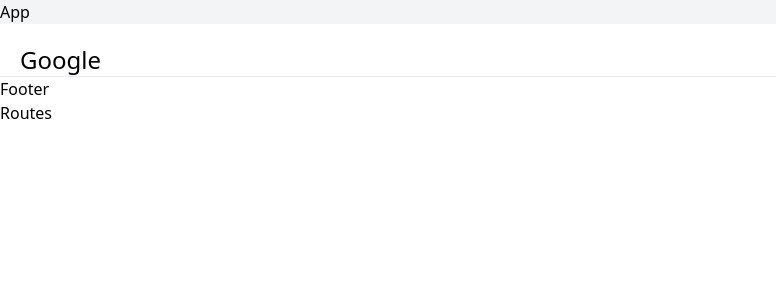
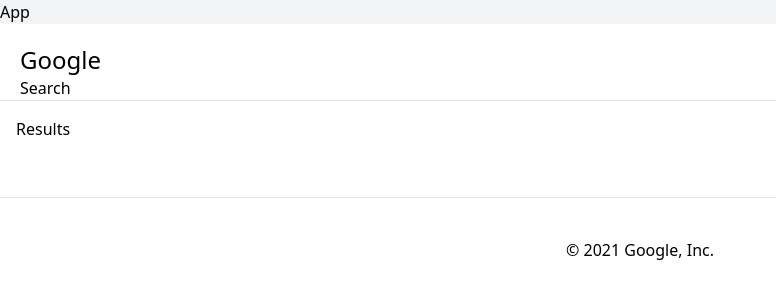
Before and after one commit to narimenelamini/google_search_app, a React (Create React App) app: page /news in a window 1280 px wide. Shown: the top 300 px of the page, without its empty margins (0-776 px from the left). Built offline with nearby package versions, Linux system fonts and the light colour scheme.

Commit message:
Adding routers

```diff
--- a/package.json
+++ b/package.json
@@ -15,7 +15,7 @@
     "react-dom": "^18.2.0",
     "react-loader-spinner": "^5.1.7-beta.1",
     "react-player": "^2.10.1",
-    "react-router-dom": "^6.3.0",
+    "react-router-dom": "^5.3.3",
     "react-scripts": "5.0.1",
     "use-debounce": "^8.0.3",
     "web-vitals": "^2.1.4"
--- a/src/App.js
+++ b/src/App.js
@@ -12,8 +12,10 @@
       <div className=" bg-gray-100  min-h-full">App</div>
 
         <Navbar />
+        <Routes />
         <Footer />
-        <Routes />
+
+
 
     </div>
   );
--- a/src/components/Footer.jsx
+++ b/src/components/Footer.jsx
@@ -1,7 +1,7 @@
-import React from 'react'
+import React from 'react';
 
-export const Footer = () => {
-  return (
-    <div>Footer</div>
-  )
-}
+export const Footer = () => (
+  <div className="text-center p-10 mt-10 border-t border-gray-200 ">
+    © 2021 Google, Inc.
+  </div>
+);
--- a/src/components/Navbar.jsx
+++ b/src/components/Navbar.jsx
@@ -14,7 +14,7 @@
             </Link>
 
         </div>
-
+        <Search />
     </div>
   )
 }
--- /dev/null
+++ b/src/components/Results.jsx
@@ -0,0 +1,7 @@
+import React from 'react'
+
+export const Results = () => {
+  return (
+    <div>Results</div>
+  )
+}
--- a/src/components/Routes.jsx
+++ b/src/components/Routes.jsx
@@ -1,7 +1,29 @@
 import React from 'react'
+import { Switch, Route, Redirect } from 'react-router-dom';
+import { Results} from "./Results"
 
 export const Routes = () => {
   return (
-    <div>Routes</div>
+    <div className='p-4'>
+      <Switch>
+      <Route exact path="/">
+        <Redirect to="/search" />
+      </Route>
+      <Route exact path="/search">
+        <Results />
+      </Route>
+      <Route path="/images">
+        <Results />
+      </Route>
+      <Route path="/news">
+        <Results />
+      </Route>
+      <Route path="/videos">
+        <Results />
+      </Route>
+
+    </Switch>
+
+    </div>
   )
 }
--- /dev/null
+++ b/src/context/ResultContextProvider.js
@@ -0,0 +1,4 @@
+import React , {createContext , useContext , useState} from 'react';
+const resultContext =  createContext();
+
+const baseUrl = 'https://google-search3.p.rapidapi.com/api/v1/search/q=elon+musk'
```
Also changed, not shown: 1 other file (tests, documents, lock files or other folders).
